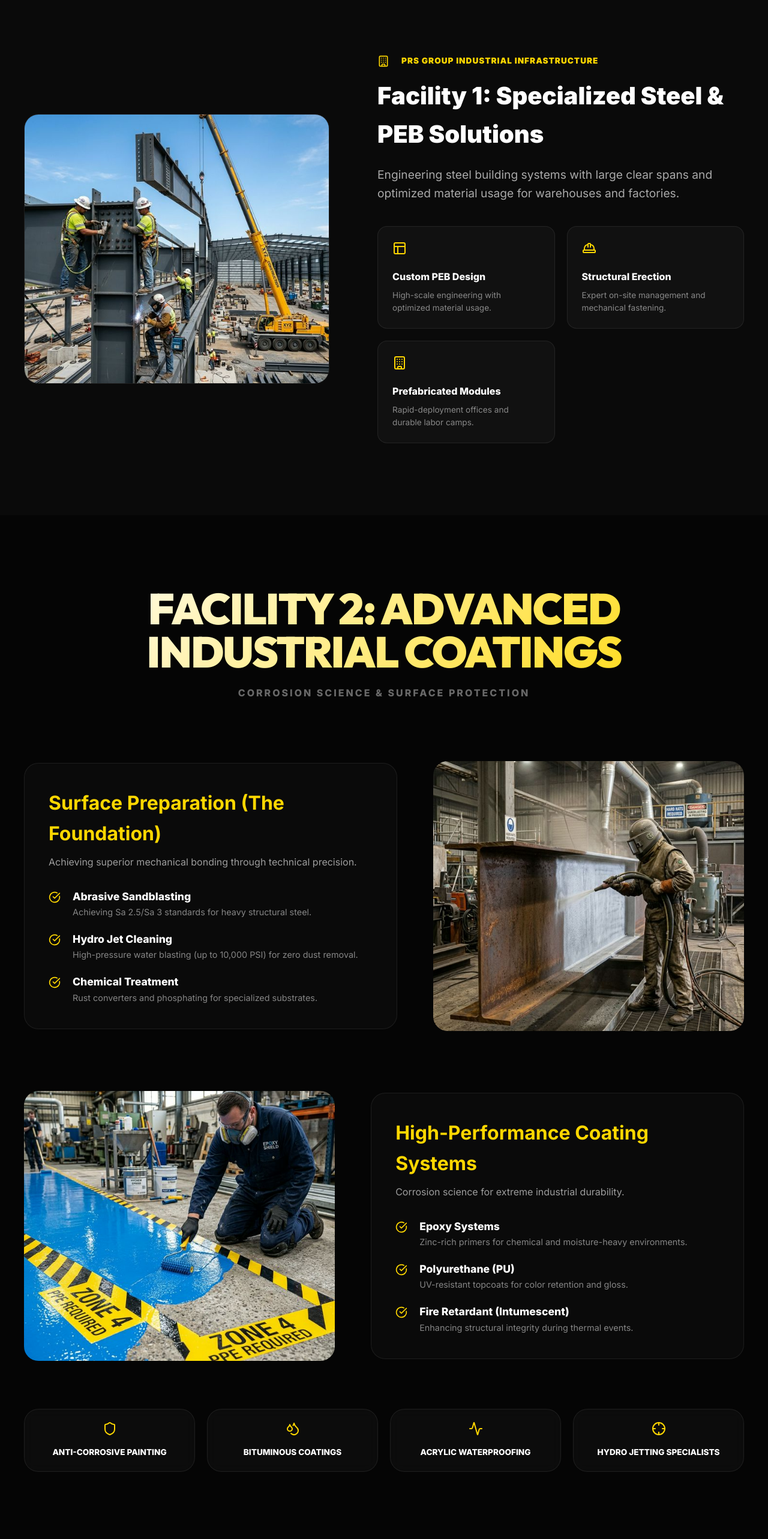
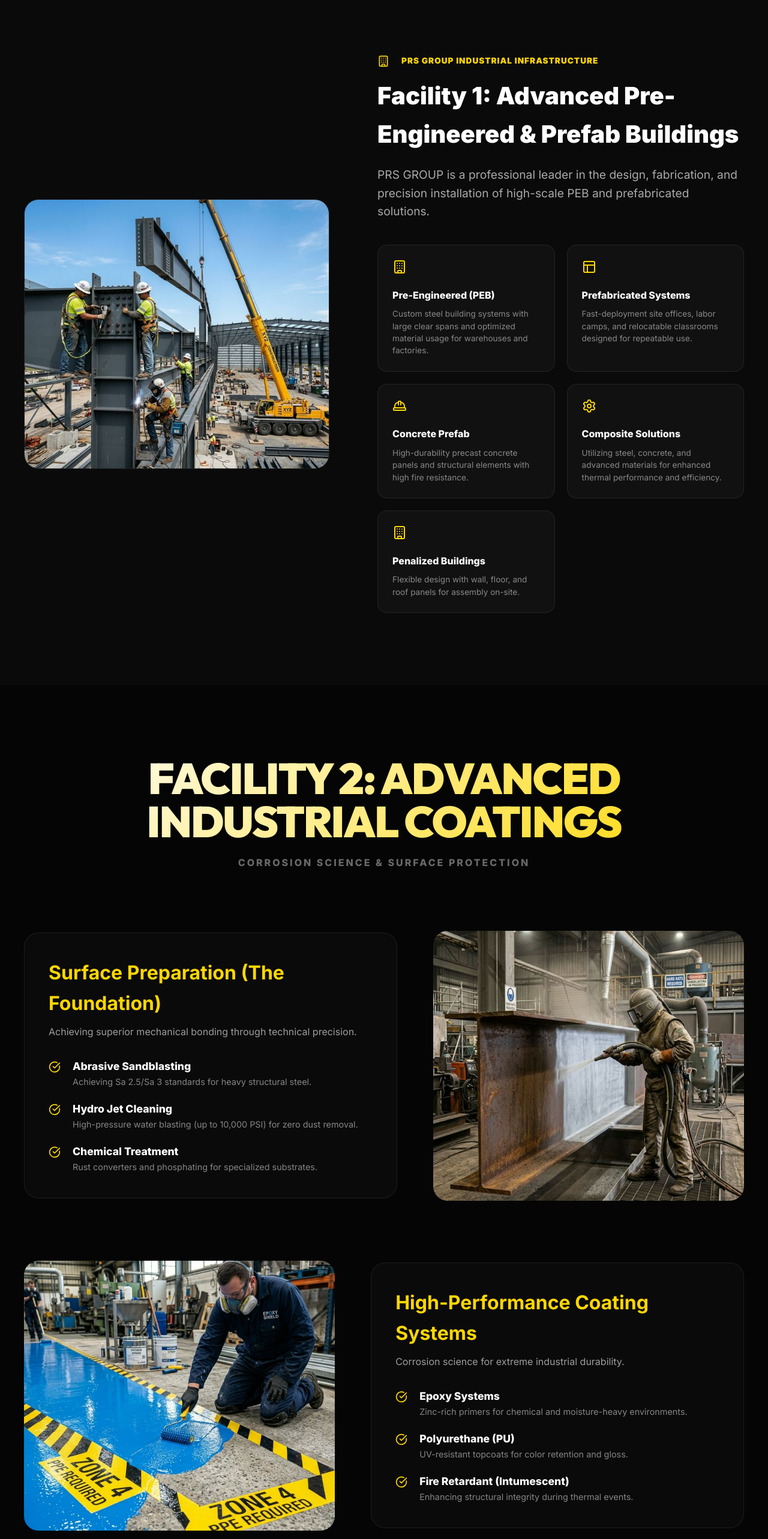
Before and after one commit to ATULAUTOMATION1/PRS, a Next.js app: page / in a window 1280 px wide. Shown: the part 2420-4986 px from the top of the page at 60% size. Built offline with nearby package versions, Linux system fonts and the light colour scheme.

Commit message:
feat: integrate detailed mission, vision, values, and granular service types from corporate charter

```diff
--- a/src/app/page.js
+++ b/src/app/page.js
@@ -8,6 +8,7 @@
 import InfrastructureManagement from "../components/InfrastructureManagement";
 import SafetyManagement from "../components/SafetyManagement";
 import ProjectShowcase from "../components/ProjectShowcase";
+import CorporateGovernance from "../components/CorporateGovernance";
 import Footer from "../components/Footer";
 import WhatsAppCTA from "../components/WhatsAppCTA";
 
@@ -66,6 +67,7 @@
       <InfrastructureManagement />
       <SafetyManagement />
       <ProjectShowcase />
+      <CorporateGovernance />
       <Footer />
       <WhatsAppCTA />
     </main>
--- /dev/null
+++ b/src/components/CorporateGovernance.js
@@ -0,0 +1,111 @@
+"use client";
+import React from 'react';
+import { motion } from 'framer-motion';
+import { Target, Eye, Shield, Users, Heart, ClipboardCheck } from 'lucide-react';
+
+export default function CorporateGovernance() {
+  const values = [
+    { name: "Responsible for Quality", icon: <Shield size={24} />, desc: "Complete value for your investment; every member is committed to output quality." },
+    { name: "Client Satisfaction", icon: <ClipboardCheck size={24} />, desc: "Dedicated to understanding and exceeding client expectations as a core profile." },
+    { name: "Valuing Our People", icon: <Users size={24} />, desc: "A talented pool of individuals shaping a shared future at the heart of our actions." },
+    { name: "Acting with Integrity", icon: <Heart size={24} />, desc: "Committed to honesty, time-value, and efficient open communication in all matters." }
+  ];
+
+  return (
+    <section id="governance" style={{ padding: '120px 0', background: 'var(--surface)' }}>
+      <div className="container">
+
+        {/* Mission & Vision */}
+        <div style={{ display: 'grid', gridTemplateColumns: 'repeat(auto-fit, minmax(400px, 1fr))', gap: '60px', marginBottom: '100px' }}>
+          <motion.div
+            initial={{ opacity: 0, x: -30 }}
+            whileInView={{ opacity: 1, x: 0 }}
+            viewport={{ once: true }}
+            style={{ background: 'rgba(255,255,255,0.02)', padding: '50px', borderRadius: '32px', border: '1px solid var(--border)' }}
+          >
+            <div style={{ color: 'var(--primary)', marginBottom: '25px' }}><Target size={40} /></div>
+            <h3 style={{ fontSize: '2rem', fontWeight: '900', marginBottom: '20px' }}>OUR MISSION</h3>
+            <p style={{ color: 'rgba(255,255,255,0.6)', lineHeight: 1.8, fontSize: '1.1rem' }}>
+              To stay committed to being innovative, competitive, and achieving high levels of client satisfaction.
+              We aim to provide an environment that promotes personal growth, self-pride, and professional
+              excellence for our entire team.
+            </p>
+          </motion.div>
+
+          <motion.div
+            initial={{ opacity: 0, x: 30 }}
+            whileInView={{ opacity: 1, x: 0 }}
+            viewport={{ once: true }}
+            style={{ background: 'rgba(255,255,255,0.02)', padding: '50px', borderRadius: '32px', border: '1px solid var(--border)' }}
+          >
+            <div style={{ color: 'var(--primary)', marginBottom: '25px' }}><Eye size={40} /></div>
+            <h3 style={{ fontSize: '2rem', fontWeight: '900', marginBottom: '20px' }}>OUR VISION</h3>
+            <p style={{ color: 'rgba(255,255,255,0.6)', lineHeight: 1.8, fontSize: '1.1rem' }}>
+              To be the "Enterprise of the Future"—viewed as the most reliable, respected, and
+              profitable business house in our core competence. Our customers, employees,
+              partners, and shareholders will take pride in being associated with us.
+            </p>
+          </motion.div>
+        </div>
+
+        {/* Global Values */}
+        <div className="section-title" style={{ textAlign: 'center', marginBottom: '60px' }}>
+            <h2 className="gradient-text">OUR GUIDING PRINCIPLES</h2>
+            <p style={{ color: 'rgba(255, 255, 255, 0.4)', textTransform: 'uppercase', letterSpacing: '3px', fontWeight: '800' }}>
+              Ethics, Quality & Corporate Behavior
+            </p>
+        </div>
+
+        <div style={{ display: 'grid', gridTemplateColumns: 'repeat(auto-fit, minmax(250px, 1fr))', gap: '30px', marginBottom: '100px' }}>
+          {values.map((val, idx) => (
+            <motion.div
+              key={idx}
+              initial={{ opacity: 0, y: 20 }}
+              whileInView={{ opacity: 1, y: 0 }}
+              viewport={{ once: true }}
+              transition={{ delay: idx * 0.1 }}
+              style={{ background: 'var(--background)', padding: '40px', borderRadius: '24px', border: '1px solid var(--border)' }}
+            >
+              <div style={{ color: 'var(--primary)', marginBottom: '20px' }}>{val.icon}</div>
+              <h4 style={{ fontSize: '1.25rem', fontWeight: '800', marginBottom: '15px' }}>{val.name}</h4>
+              <p style={{ fontSize: '0.9rem', color: 'rgba(255,255,255,0.5)', lineHeight: 1.6 }}>{val.desc}</p>
+            </motion.div>
+          ))}
+        </div>
+
+        {/* The Pledge */}
+        <motion.div
+          initial={{ opacity: 0, scale: 0.95 }}
+          whileInView={{ opacity: 1, scale: 1 }}
+          viewport={{ once: true }}
+          style={{
+            background: 'linear-gradient(135deg, rgba(255,215,0,0.05), rgba(10,10,10,0.3))',
+            padding: '60px',
+            borderRadius: '40px',
+            border: '1px solid rgba(255,215,0,0.2)',
+            textAlign: 'center'
+          }}
+        >
+          <h3 style={{ fontSize: '2.5rem', fontWeight: '900', marginBottom: '30px' }}>OUR PLEDGE</h3>
+          <p style={{ maxWidth: '900px', margin: '0 auto 40px', fontSize: '1.2rem', color: 'rgba(255,255,255,0.7)', fontStyle: 'italic' }}>
+            "We pledge to establish strong partnerships with our clients by anticipating their needs and
+            working together to determine the best project solutions. We ensure technically accurate,
+            high-quality work through continuous improvement and unyielding commitment."
+          </p>
+          <div style={{ display: 'flex', flexWrap: 'wrap', justifyContent: 'center', gap: '40px' }}>
+            <div style={{ display: 'flex', alignItems: 'center', gap: '10px', fontWeight: '800', color: 'var(--primary)' }}>
+                <ClipboardCheck size={20} /> SPEED & QUALITY
+            </div>
+            <div style={{ display: 'flex', alignItems: 'center', gap: '10px', fontWeight: '800', color: 'var(--primary)' }}>
+                <ClipboardCheck size={20} /> TECHNICAL ACCURACY
+            </div>
+            <div style={{ display: 'flex', alignItems: 'center', gap: '10px', fontWeight: '800', color: 'var(--primary)' }}>
+                <ClipboardCheck size={20} /> OPERATIONAL EXCELLENCE
+            </div>
+          </div>
+        </motion.div>
+
+      </div>
+    </section>
+  );
+}
--- a/src/components/PaintingProtection.js
+++ b/src/components/PaintingProtection.js
@@ -100,21 +100,24 @@
         <div style={{
           marginTop: '80px',
           display: 'grid',
-          gridTemplateColumns: 'repeat(auto-fit, minmax(200px, 1fr))',
+          gridTemplateColumns: 'repeat(auto-fit, minmax(220px, 1fr))',
           gap: '20px'
         }}>
           {[
-            { label: "Anti-Corrosive Painting", icon: <Shield /> },
-            { label: "Bituminous Coatings", icon: <Droplets /> },
-            { label: "Acrylic Waterproofing", icon: <Activity /> },
-            { label: "Hydro Jetting Specialists", icon: <Crosshair /> }
+            { label: "Epoxy & PU Coating", icon: <Shield /> },
+            { label: "Bituminous & Aluminium", icon: <Droplets /> },
+            { label: "Acrylic & Emulsion", icon: <Activity /> },
+            { label: "Anti-Corrosive Systems", icon: <Shield /> },
+            { label: "Hydro Jet Cleaning", icon: <Crosshair /> },
+            { label: "Cement & Enamel Painting", icon: <Droplets /> }
           ].map((item, i) => (
-            <div key={i} className="glass-card" style={{ padding: '20px', textAlign: 'center', display: 'flex', flexDirection: 'column', alignItems: 'center', gap: '10px' }}>
+            <div key={i} className="glass-card" style={{ padding: '24px', textAlign: 'center', display: 'flex', flexDirection: 'column', alignItems: 'center', gap: '15px' }}>
               <div style={{ color: 'var(--primary)' }}>{item.icon}</div>
-              <div style={{ fontSize: '0.85rem', fontWeight: '800', textTransform: 'uppercase' }}>{item.label}</div>
+              <div style={{ fontSize: '0.85rem', fontWeight: '800', textTransform: 'uppercase', letterSpacing: '1px' }}>{item.label}</div>
             </div>
           ))}
         </div>
+
       </div>
     </section>
   );
--- a/src/components/StructuralEngineering.js
+++ b/src/components/StructuralEngineering.js
@@ -5,16 +5,19 @@
 
 const sections = [
   {
-    title: "Facility 1: Specialized Steel & PEB Solutions",
-    description: "Engineering steel building systems with large clear spans and optimized material usage for warehouses and factories.",
+    title: "Facility 1: Advanced Pre-Engineered & Prefab Buildings",
+    description: "PRS GROUP is a professional leader in the design, fabrication, and precision installation of high-scale PEB and prefabricated solutions.",
     image: "/images/peb.png",
     icons: [
-      { name: "Custom PEB Design", icon: <Layout size={24} />, desc: "High-scale engineering with optimized material usage." },
-      { name: "Structural Erection", icon: <HardHat size={24} />, desc: "Expert on-site management and mechanical fastening." },
-      { name: "Prefabricated Modules", icon: <Building size={24} />, desc: "Rapid-deployment offices and durable labor camps." }
+      { name: "Pre-Engineered (PEB)", icon: <Building size={24} />, desc: "Custom steel building systems with large clear spans and optimized material usage for warehouses and factories." },
+      { name: "Prefabricated Systems", icon: <Layout size={24} />, desc: "Fast-deployment site offices, labor camps, and relocatable classrooms designed for repeatable use." },
+      { name: "Concrete Prefab", icon: <HardHat size={24} />, desc: "High-durability precast concrete panels and structural elements with high fire resistance." },
+      { name: "Composite Solutions", icon: <Settings size={24} />, desc: "Utilizing steel, concrete, and advanced materials for enhanced thermal performance and efficiency." },
+      { name: "Penalized Buildings", icon: <Building size={24} />, desc: "Flexible design with wall, floor, and roof panels for assembly on-site." }
     ]
   }
 ];
+
 
 export default function StructuralEngineering() {
   return (
```
